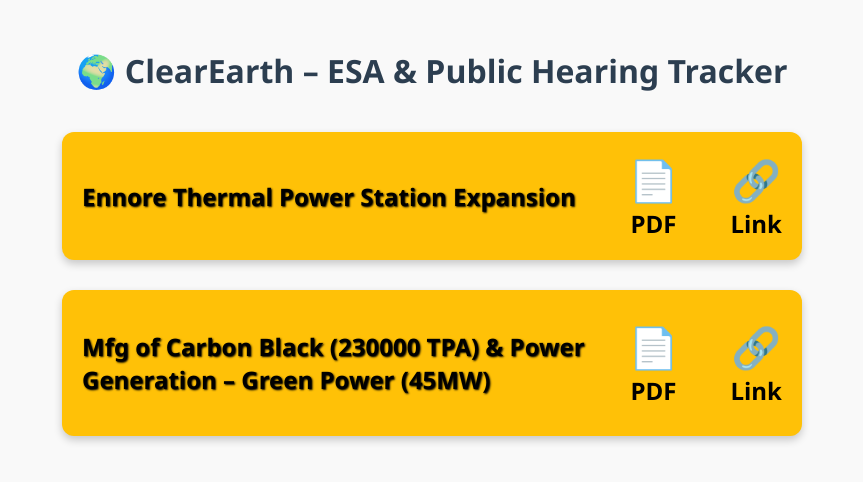
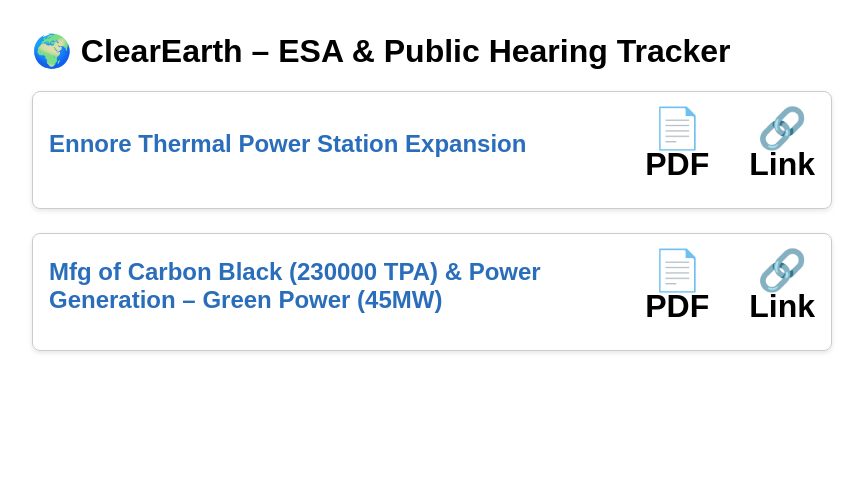
Before and after one commit to Varsha-S2005/clear_earth, a plain HTML site: page index.html in a window 1280 px wide. Shown: the whole page, without its empty margins (208-1071 px from the left). Drawn offline with Linux system fonts and the light colour scheme.

Commit message:
Update index.html

```diff
--- a/index.html
+++ b/index.html
@@ -3,12 +3,52 @@
 <head>
   <meta charset="UTF-8" />
   <title>ClearEarth – ESA Project Tracker</title>
-  <link rel="stylesheet" href="style.css" />
+  <style>
+    body {
+      font-family: Arial, sans-serif;
+      max-width: 800px;
+      margin: 2rem auto;
+      padding: 0 1rem;
+    }
+    .project-card {
+      border: 1px solid #ccc;
+      border-radius: 8px;
+      padding: 1rem;
+      margin-bottom: 1.5rem;
+      box-shadow: 0 2px 5px rgba(0,0,0,0.1);
+    }
+    .card-header {
+      display: flex;
+      justify-content: space-between;
+      align-items: center;
+      margin-bottom: 0.75rem;
+    }
+    .project-title {
+      margin: 0;
+      cursor: pointer;
+      color: #2a6ebb;
+    }
+    .icons a {
+      text-decoration: none;
+      color: inherit;
+      text-align: center;
+      display: inline-block;
+    }
+    .icons div {
+      font-size: 32px;
+      line-height: 1;
+    }
+    .card-details {
+      display: none;
+      margin-top: 0.5rem;
+    }
+    .card-details p {
+      margin: 0.3rem 0;
+    }
+  </style>
 </head>
 <body>
   <h1>🌍 ClearEarth – ESA & Public Hearing Tracker</h1>
-
-  <!-- Container where project cards will load -->
   <div id="projects-container">Loading projects...</div>
 
   <script src="script.js"></script>
```
